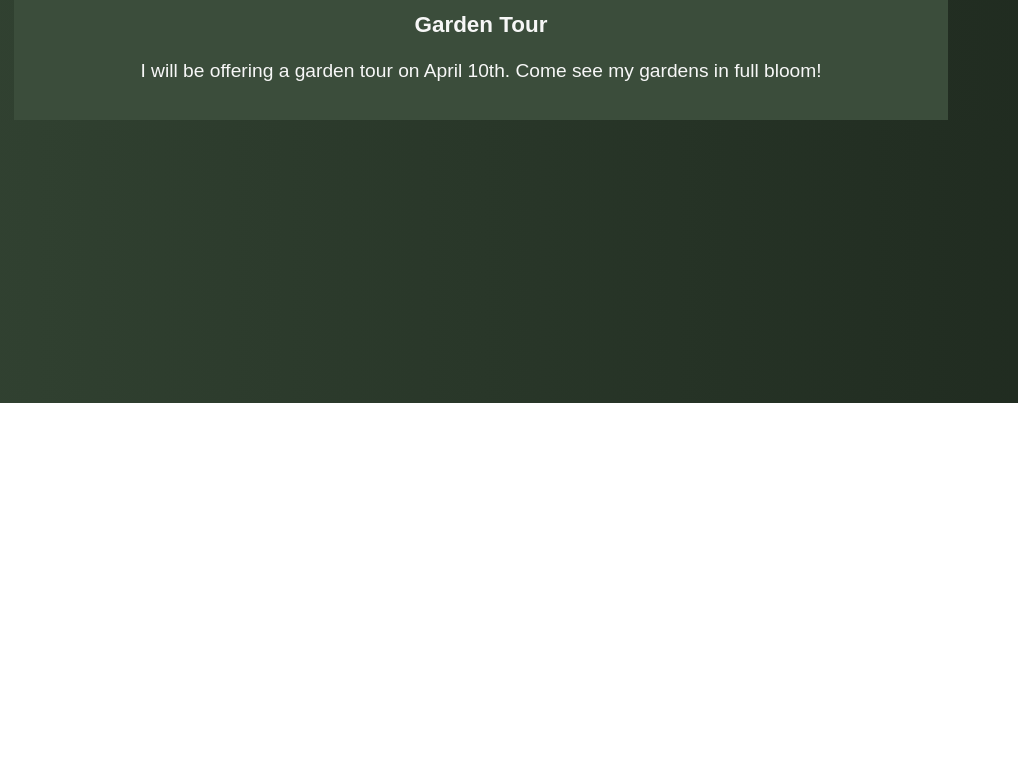
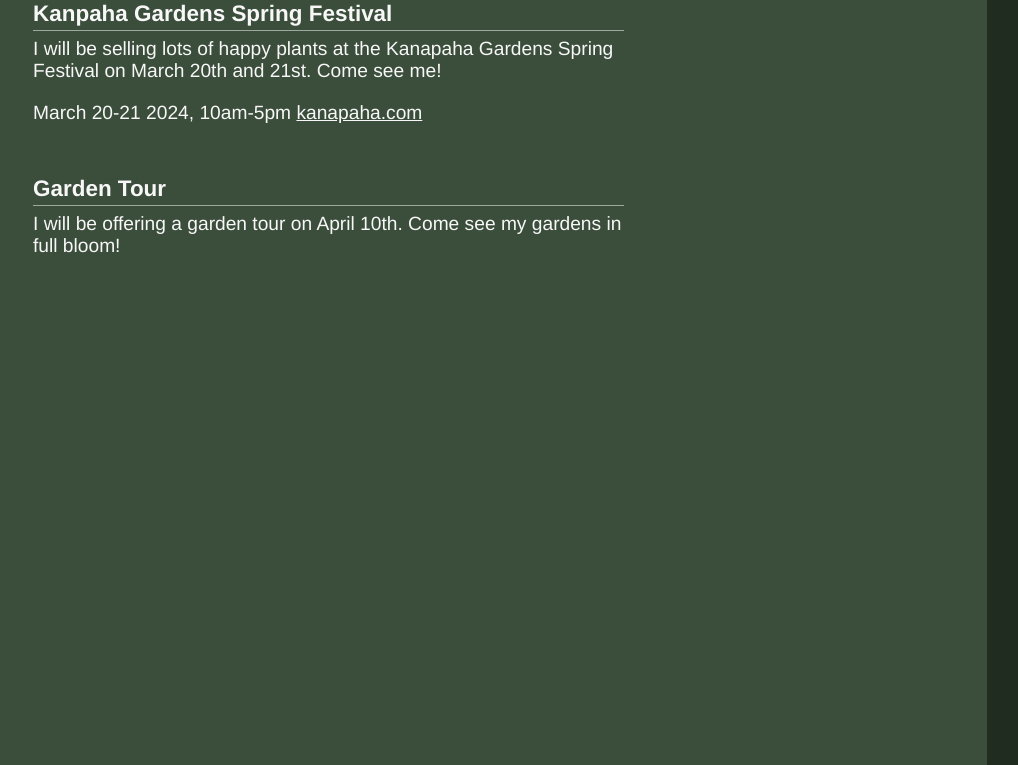
Before and after one commit to tmroyal/hollysite, an Eleventy site: page events.md in a window 1280 px wide. Shown: the part 397-1162 px from the top of the page, without its empty margins (159-1177 px from the left). Before the commit the page ends 800 px from the top, so only its background shows below. Built offline with nearby package versions, Linux system fonts and the light colour scheme; Eleventy itself is replaced by a stand-in of ours; files that its build step writes are made by us from their sources.

Commit message:
feat:events page, other things

```diff
--- a/_includes/index.html
+++ b/_includes/index.html
@@ -9,9 +9,8 @@
     <link rel="stylesheet" href="/styles.css">
 </head>
 <body>
-<h1>Holly Bee Gardens</h1>
 {% include "nav.html" %}
-<main>
+<main id="{{page.filePathStem | lastWord}}">
       {{ content }}
 </main>
 </header>
--- a/_includes/nav.html
+++ b/_includes/nav.html
@@ -1,10 +1,11 @@
 <header>
+    <h1>Holly Bee Gardens</h1>
     <menu>
         <ul>
-            <li><a href="index.html">Home</a></li>
+            <li><a href="/index.html">Home</a></li>
             <li><a href="/events/">Events</a></li>
             <li><a href="mailto:hollybeegardens@gmail.com">Contact Us</a></li>
         </ul>
     </menu>
-    <h2>Giving Gainesville Organic Beauty</h2>
+    <h2>"Giving Gainesville Organic Beauty"</h2>
 </header>
--- a/events.md
+++ b/events.md
@@ -1,6 +1,11 @@
+## Events
+
+
 ### Kanpaha Gardens Spring Festival
 
-I will be selling lots of darlings at the Kanapaha Gardens Spring Festival on March 20th and 21st.  Come see me!
+I will be selling lots of happy plants at the Kanapaha Gardens Spring Festival on March 20th and 21st.  Come see me!
+
+March 20-21 2024, 10am-5pm [kanapaha.com](http://kanapaha.com)
 
 ### Garden Tour
 
--- a/styles.css
+++ b/styles.css
@@ -7,8 +7,15 @@
     padding: 0;
 }
 
+html, body {
+    height: 100%;
+    margin: 0;
+    padding: 0;
+}
+
 h1 {
     font-family: 'Dancing Script', cursive;
+
     font-size: 3em;
     color: #f7f7f7;
     text-align: center;
@@ -58,7 +65,7 @@
 /* readable font with light background */
 main {
     /* simple sans-serif font */
-    font-family: Arial, Helvetica, sans-serif;
+    font-family: Helvetica, Arial, sans-serif;
     font-size: 1.2em;
     color: #f7f7f7;
     text-align: center;
@@ -66,19 +73,17 @@
     background-color: #3b4d3b;
     padding-bottom: 1em;
     /* rounded corners */
-    border-radius: 1em 1em 0 0;
+    border-radius: 0.5em 0.5em 0 0;
     /* set max width */
     max-width: 70%;
     /* center within parent */
     margin-left: auto;
     margin-right: auto;
-
+    min-height: 100%;
     /* subtle top border */
 }
 
-main
-/* center video */
-iframe#eye_candy {
+main iframe#eye_candy {
     display: block;
     margin-left: auto;
     margin-right: auto;
@@ -92,3 +97,63 @@
   height: 1px;
   margin: 1em 10%;
 }
+
+main#events {
+  text-align: left;
+  padding: 3em 3em;
+
+}
+
+main#events h2 {
+  text-align: left;
+}
+
+main#events h3,
+main#events h4,
+main#events h5,
+main#events h6
+{
+    text-align: left;
+    font-family: Helvetica, Arial, sans-serif;
+    color: #f7f7f7;
+    margin-top: 0;
+    margin-bottom: 0;
+    /* border bottom gradient */
+    border-bottom: 1px solid #f7f7f788;
+    padding: 0.2em 0 0.1em 0;
+    max-width: 66%;
+}
+
+main#events p + h3 {
+  padding-top: 1.5em;
+}
+
+main#events p {
+  max-width: 66%;
+  margin-top: 0.4em;
+}
+
+a, a:visited {
+  font-weight: 100;
+  color: #f7f7f7;
+  text-decoration: underline;
+}
+
+a:hover, a:active {
+  color: #a7ffa7;
+}
+
+@media (max-width: 450px) {
+  main iframe#eye_candy {
+    width: 250px;
+    height: 444px;
+  }
+
+  main#events p,
+  main#events h3,
+  main#events h4,
+  main#events h5,
+  main#events h6 {
+    max-width: 100%;
+  }
+}
```
Also changed, not shown: index.md (+3 -1 lines), .eleventy.js, 4 other files.
